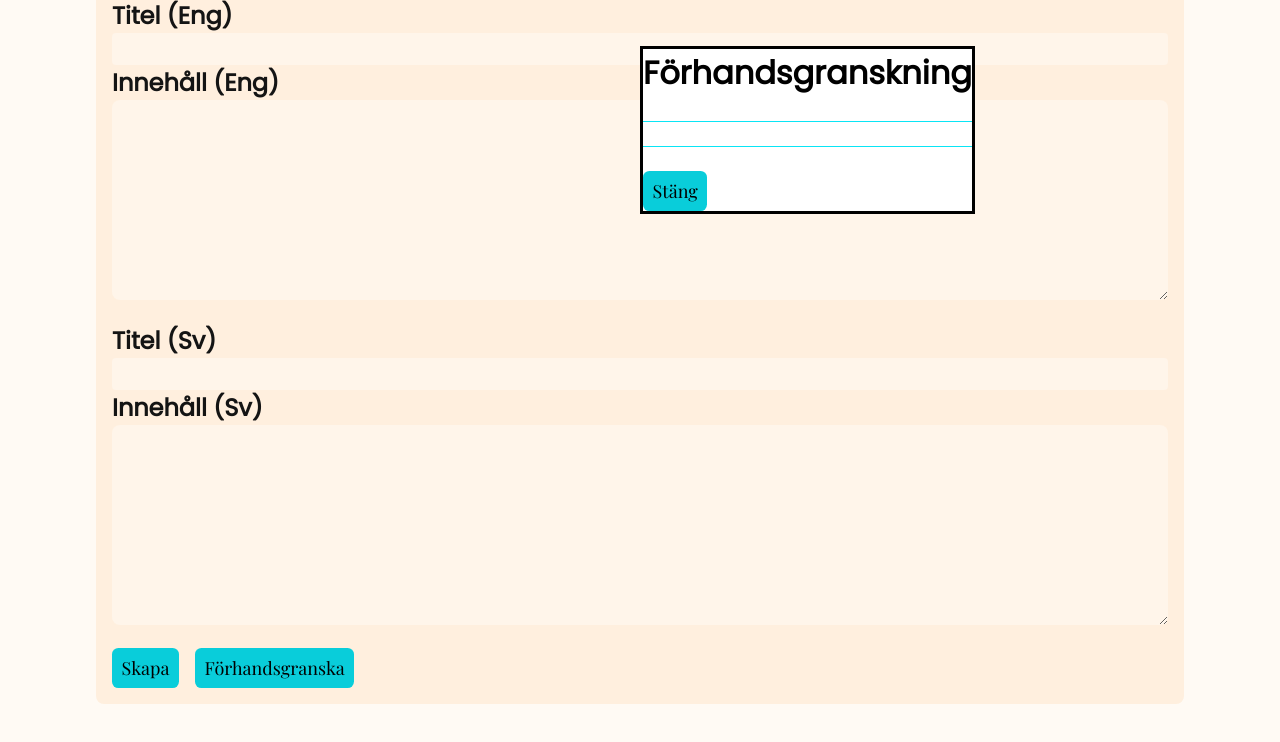
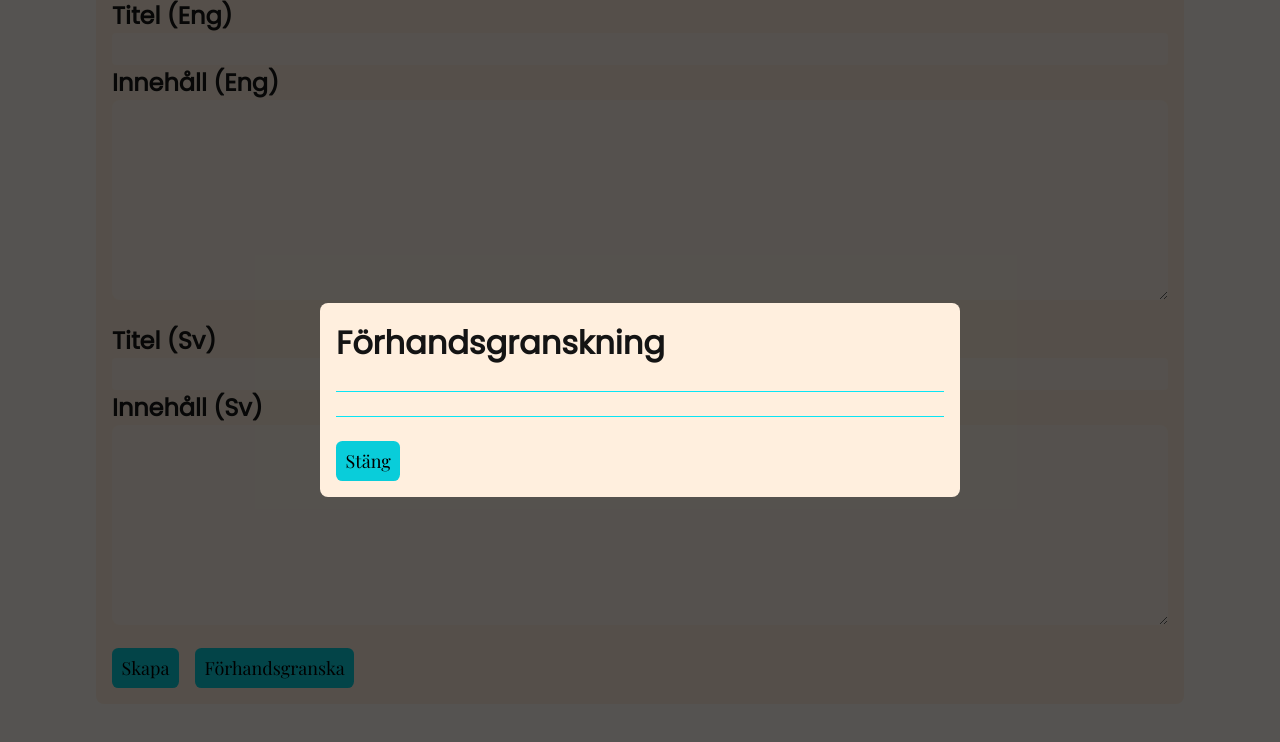
Before and after one commit to cthit/chalmers.it, a Next.js app: page /post/new in a window 1280 px wide. Both pictures are taken after a click on the link "Förhandsgranska". Shown: the part 354-1096 px from the top of the page. Built offline with nearby package versions, Linux system fonts and the light colour scheme; no server answers; a web font is replaced by a local one.

Commit message:
Show post previews better

```diff
--- a/package.json
+++ b/package.json
@@ -22,7 +22,8 @@
     "pino-pretty": "^10.2.3",
     "react": "^18",
     "react-dom": "^18",
-    "react-icons": "^4.12.0"
+    "react-icons": "^4.12.0",
+    "reactjs-popup": "^2.0.6"
   },
   "devDependencies": {
     "@types/node": "^20",
--- a/src/components/NewsPostForm/NewsPostForm.module.scss
+++ b/src/components/NewsPostForm/NewsPostForm.module.scss
@@ -1,18 +1,8 @@
-.dialog[open] {
-  position: absolute;
-  top: 50%;
-  left: 50%;
-}
-
-.dialog::backdrop {
-  background-image: linear-gradient(
-    45deg,
-    magenta,
-    rebeccapurple,
-    dodgerblue,
-    green
-  );
-  opacity: 0.75;
+.dialog {
+  min-width: 50vw;
+  background-color: var(--content-background-color);
+  padding: 1rem;
+  border-radius: 0.5rem;
 }
 
 .actions {
--- a/src/components/NewsPostForm/NewsPostForm.tsx
+++ b/src/components/NewsPostForm/NewsPostForm.tsx
@@ -10,6 +10,11 @@ import { useState } from 'react';
 import DropdownList from '../DropdownList/DropdownList';
 import { marked } from 'marked';
 import style from './NewsPostForm.module.scss';
+import Popup from 'reactjs-popup';
+
+const PreviewContentStyle = {
+  backgroundColor: '#000000AA'
+};
 
 interface NewPostFormProps {
   groups: GammaGroup[];
@@ -38,9 +43,15 @@ const NewsPostForm = (newsPost: NewPostFormProps) => {
 
   async function send() {
     try {
-      console.log("ID", newsPost.id);
       if (newsPost.id !== undefined) {
-        await edit(newsPost.id!, newsPost.writtenByCid!, titleEn, titleSv, contentEn, contentSv);
+        await edit(
+          newsPost.id!,
+          newsPost.writtenByCid!,
+          titleEn,
+          titleSv,
+          contentEn,
+          contentSv
+        );
         return;
       }
 
@@ -96,25 +107,33 @@ const NewsPostForm = (newsPost: NewPostFormProps) => {
 
       <br />
       <div className={style.actions}>
-        <ActionButton onClick={send}>{newsPost.id !== undefined ? "Redigera" : "Skapa"}</ActionButton>
+        <ActionButton onClick={send}>
+          {newsPost.id !== undefined ? 'Redigera' : 'Skapa'}
+        </ActionButton>
         <ActionButton onClick={preview}>Förhandsgranska</ActionButton>
       </div>
 
-      <dialog className={style.dialog} open={showPreview}>
-        <h1>Förhandsgranskning</h1>
-        <Divider />
-        <h2>{titleSv}</h2>
-        <p dangerouslySetInnerHTML={previewContentSv} />
-        <Divider />
-        <h2>{titleEn}</h2>
-        <p dangerouslySetInnerHTML={previewContentEn} />
+      <Popup
+        modal
+        className={style.dialog}
+        open={showPreview}
+        onClose={() => setShowPreview(false)}
+        overlayStyle={PreviewContentStyle}
+      >
+        <div className={style.dialog}>
+          <h1>Förhandsgranskning</h1>
+          <Divider />
+          <h2>{titleEn}</h2>
+          <p dangerouslySetInnerHTML={previewContentEn} />
+          <Divider />
+          <h2>{titleSv}</h2>
+          <p dangerouslySetInnerHTML={previewContentSv} />
 
-        <form method="dialog">
           <ActionButton onClick={() => setShowPreview(false)}>
             Stäng
           </ActionButton>
-        </form>
-      </dialog>
+        </div>
+      </Popup>
     </>
   );
 };
```
Also changed, not shown: 1 other file (tests, documents, lock files or other folders).
